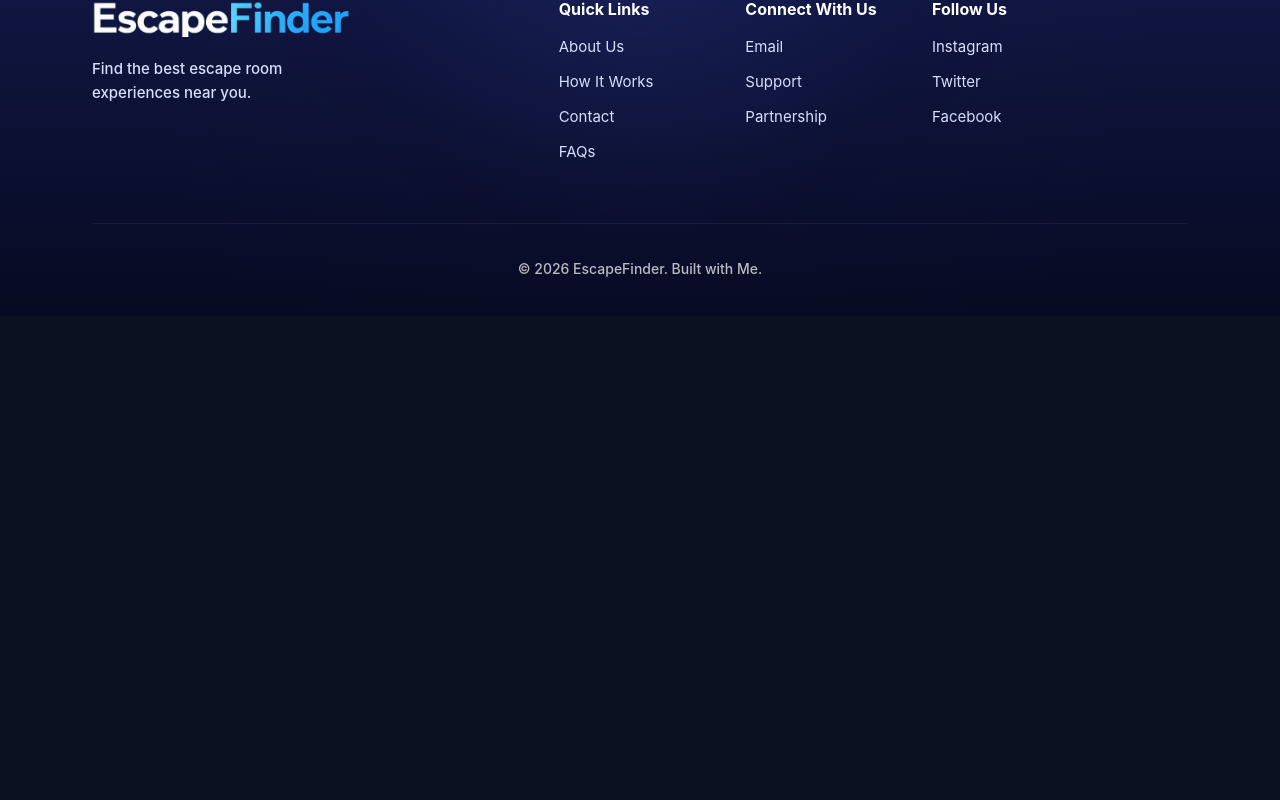
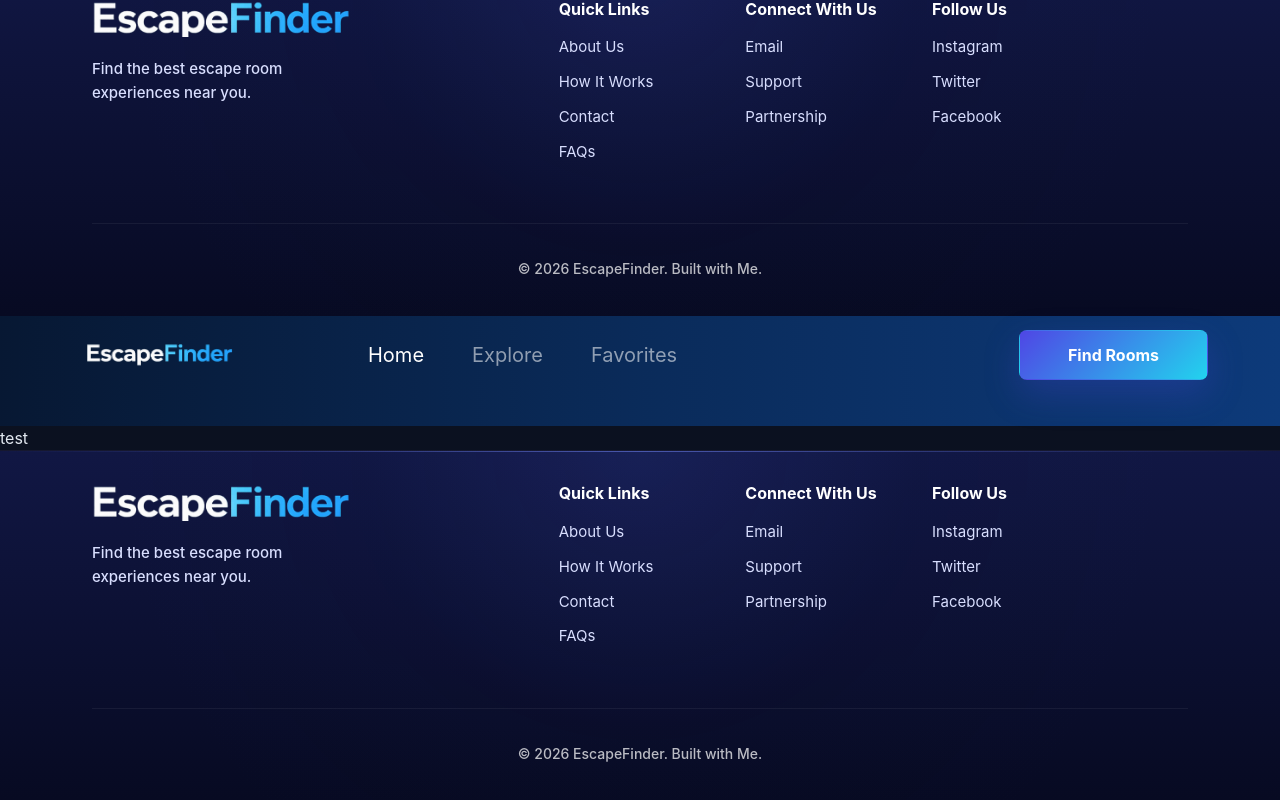
Before and after one commit to kiumars609/escape-finder, a React (Vite) app: page /room/1 in a window 1280 px wide. Shown: the part 1967-2767 px from the top of the page. Before the commit the page ends 2283 px from the top, so only its background shows below. Built offline with nearby package versions, Linux system fonts and the light colour scheme.

Commit message:
Add Room Detail

```diff
--- a/src/App.jsx
+++ b/src/App.jsx
@@ -1,12 +1,14 @@
 // import './App.css'
 
-import Home from "./Pages/Home/Home"
+import Home from "./Pages/Home"
+import Room from "./Pages/Room"
 
 function App() {
 
   return (
     <>
       <Home />
+      <Room />
     </>
   )
 }
--- a/src/Pages/Home/index.js
+++ b/src/Pages/Home/index.js
@@ -0,0 +1 @@
+export { default } from "./Home";
--- /dev/null
+++ b/src/Pages/Room/Room.jsx
@@ -0,0 +1,12 @@
+import React from 'react'
+import Layout from '../../Components/Layout/Layout'
+
+export default function Room() {
+  return (
+    <>
+    <Layout>
+        test
+    </Layout>
+    </>
+  )
+}
--- /dev/null
+++ b/src/Pages/Room/index.js
@@ -0,0 +1 @@
+export {default} from './Room'
```
